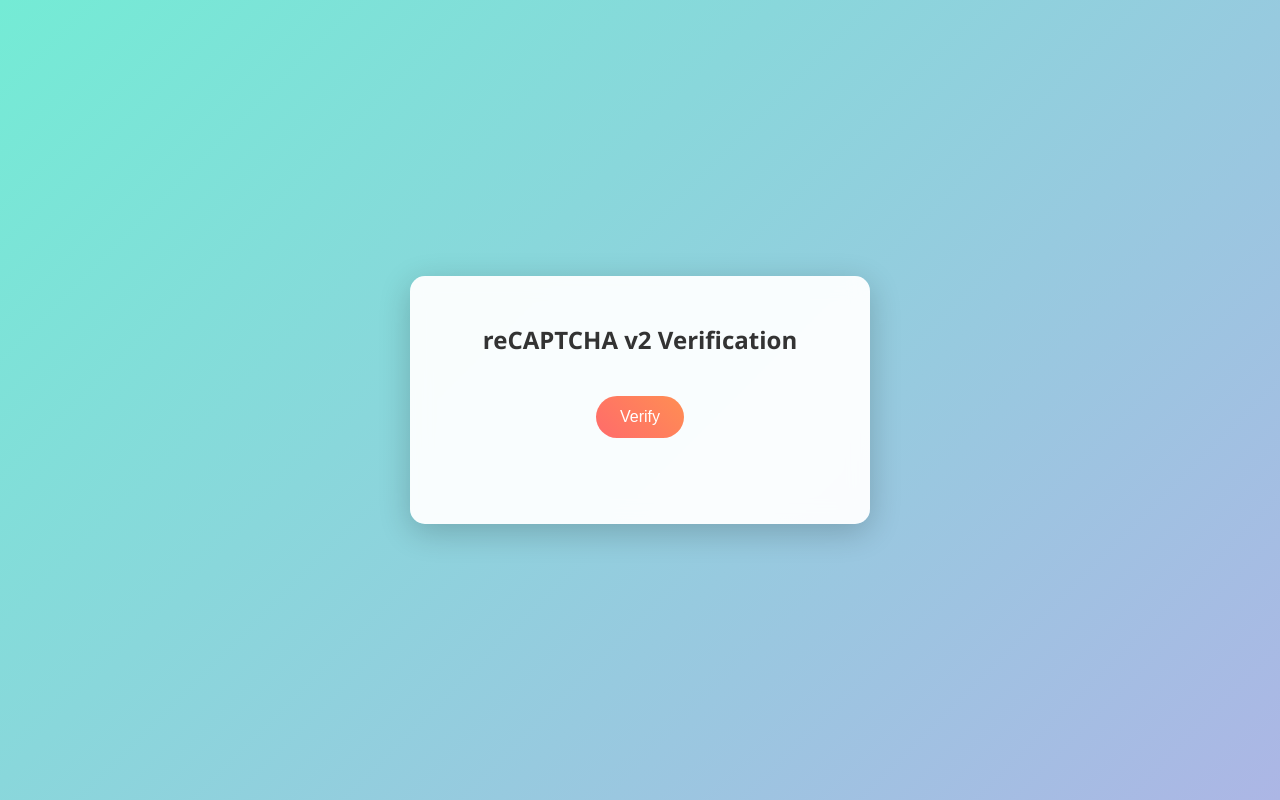
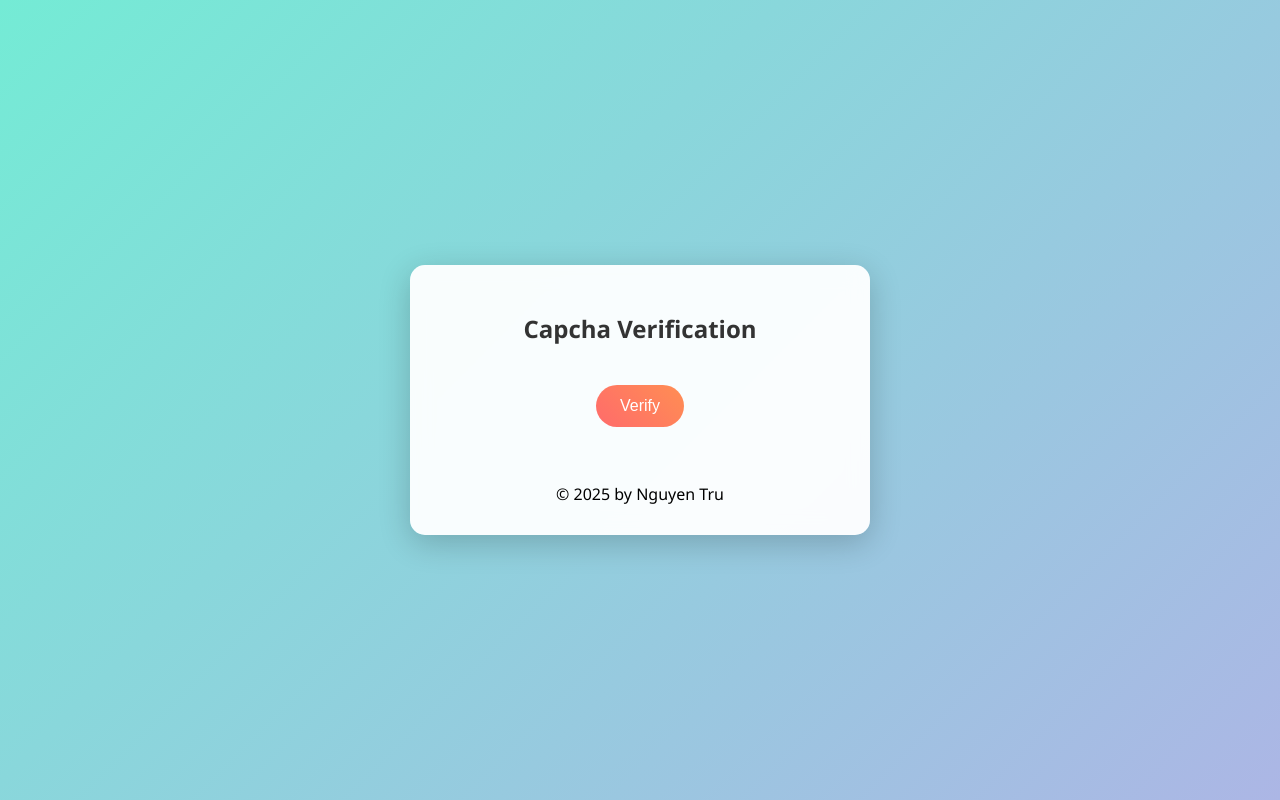
Before and after one commit to tru897tr/capchaverfication, a website: page public/index.html in a window 1280 px wide. Drawn offline with Linux system fonts and the light colour scheme.

Commit message:
Update index.html

```diff
--- a/public/index.html
+++ b/public/index.html
@@ -3,19 +3,19 @@
 <head>
     <meta charset="UTF-8">
     <meta name="viewport" content="width=device-width, initial-scale=1.0">
-    <title>reCAPTCHA v2 Verification</title>
+    <title>Capcha Verification</title>
     <link rel="stylesheet" href="style.css">
     <script src="https://www.google.com/recaptcha/api.js" async defer></script>
 </head>
 <body>
     <div class="container">
-        <h1>reCAPTCHA v2 Verification</h1>
+        <h1>Capcha Verification</h1>
         <form id="captcha-form">
             <div class="g-recaptcha" data-sitekey="6LfjhMYrAAAAAOfbm1shxCTML0WY5_HyJNAbnQBF"></div>
             <button type="submit">Verify</button>
         </form>
         <p id="result"></p>
-        <div id="debug" class="debug-panel"></div>
+        <footer>© 2025 by Nguyen Tru</footer>
     </div>
     <script src="script.js"></script>
 </body>
```
